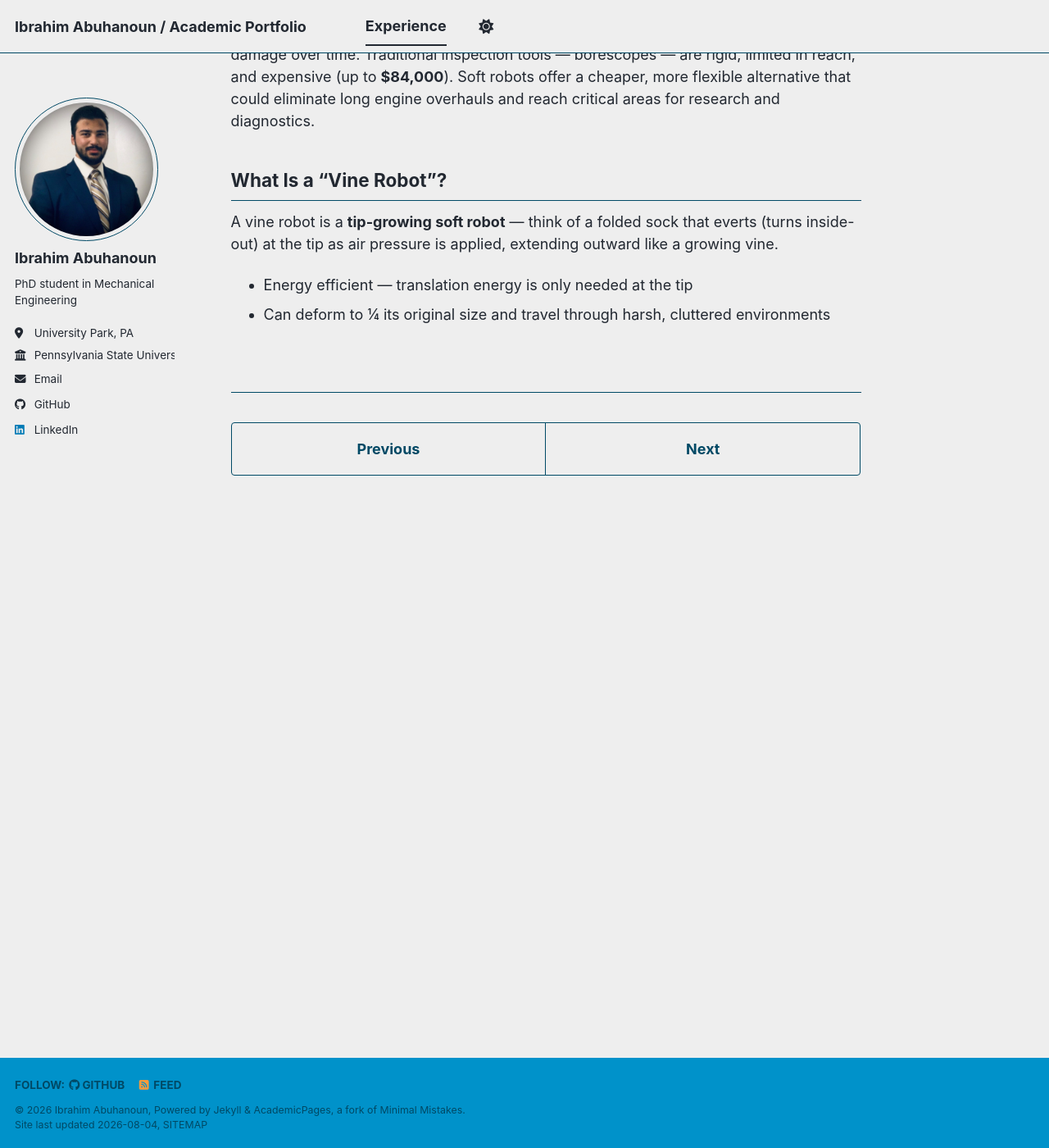
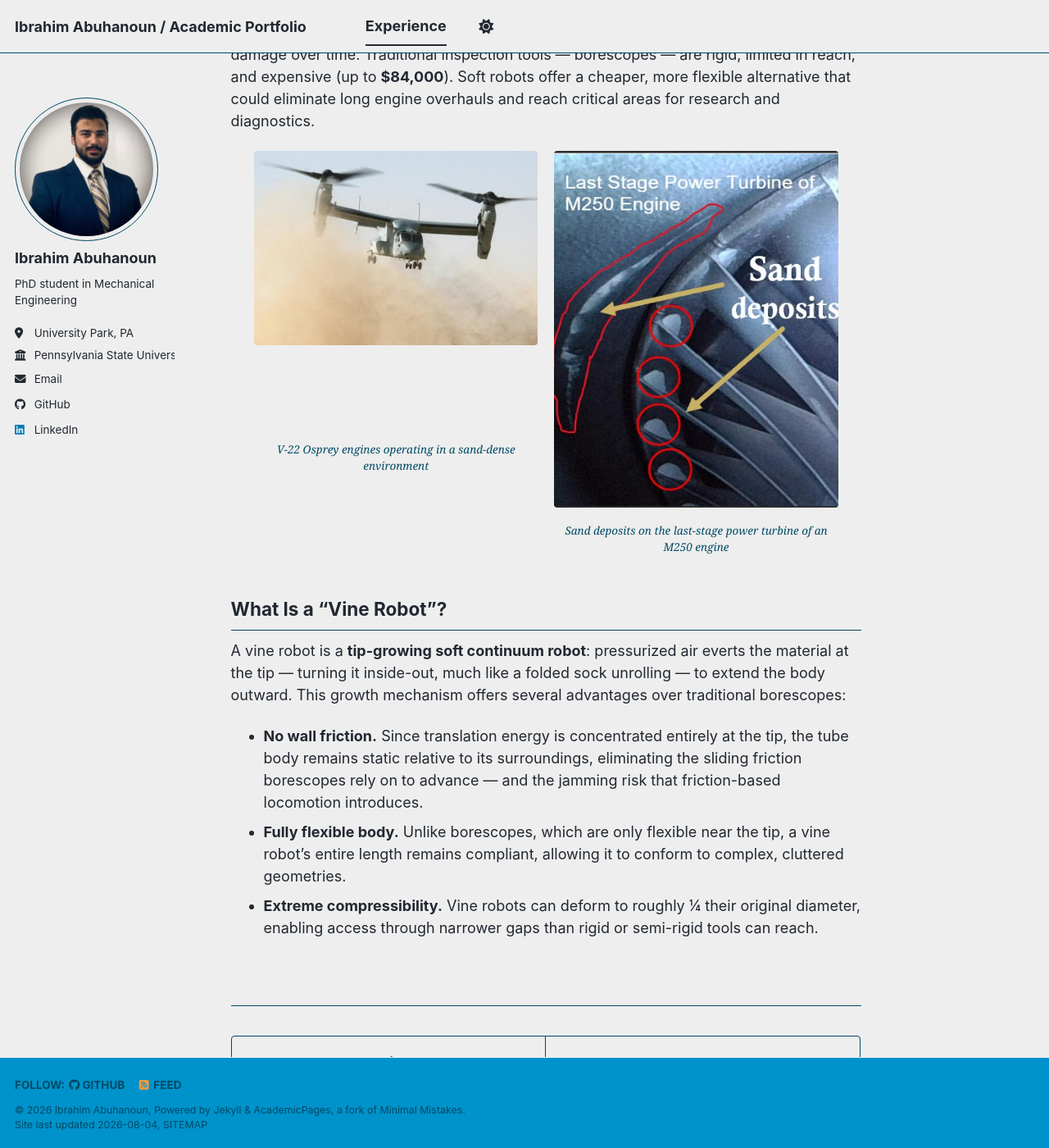
Before and after one commit to IbrahimAbuhanoun/IbrahimAbuhanoun.github.io, a Jekyll site: the page built from _portfolio/portfolio-1.md, in a window 1280 px wide and 1400 px high, scrolled down 267 px. Shown: the whole window at 82% size. Built offline with Jekyll 4.4.1, drawn with Linux system fonts in a browser that asks for light colours; a style sheet for code colours, icons or effects is not loaded.

Commit message:
Update portfolio-1.md

```diff
--- a/_portfolio/portfolio-1.md
+++ b/_portfolio/portfolio-1.md
@@ -3,14 +3,24 @@ title: "Master's Degree Experience"
 excerpt: "The objective of my master's work was to improve the design of a soft robot design concept called a Vine Robot and test its navigation capability in a simulated jet engine environment. This helps us determine whether cost-effective soft robots can be a potential substitute to more expensive inspection equipment like borescopes that are more flexible and are able to operate without requiring engine overhauls.<br><video width='700' controls style='display:block;margin:20px auto 0 auto;max-width:100%;'><source src='/Vine_Tube_Motion_With_Bullet_Cap.mp4' type='video/mp4'></video><span style='display:block;text-align:center;'><em><strong>Demonstration of tube navigating the simulated engine environment</strong></em></span>"
 collection: portfolio
 ---
+## Background & Motivation
+Engines operating in particle-dense environments (like sand or dust) suffer structural damage over time. Traditional inspection tools — borescopes — are rigid, limited in reach, and expensive (up to **$84,000**). Soft robots offer a cheaper, more flexible alternative that could eliminate long engine overhauls and reach critical areas for research and diagnostics.
 
-## Background & Motivation
-
-Engines operating in particle-dense environments (like sand or dust) suffer structural damage over time. Traditional inspection tools — borescopes — are rigid, limited in reach, and expensive (up to **$84,000**). Soft robots offer a cheaper, more flexible alternative that could eliminate long engine overhauls and reach critical areas for research and diagnostics.
+<div style="display:flex; justify-content:center; gap:20px; flex-wrap:wrap; margin-top:20px;">
+  <figure style="margin:0; text-align:center; max-width:45%;">
+    <img src="/images/Osprey_In_Sand.jpg" style="width:100%; border-radius:4px;">
+    <figcaption><em>V-22 Osprey engines operating in a sand-dense environment</em></figcaption>
+  </figure>
+  <figure style="margin:0; text-align:center; max-width:45%;">
+    <img src="/images/Sand_Deposits.jpg" style="width:100%; border-radius:4px;">
+    <figcaption><em>Sand deposits on the last-stage power turbine of an M250 engine</em></figcaption>
+  </figure>
+</div>
 
 ## What Is a "Vine Robot"?
 
-A vine robot is a **tip-growing soft robot** — think of a folded sock that everts (turns inside-out) at the tip as air pressure is applied, extending outward like a growing vine.
+A vine robot is a **tip-growing soft continuum robot**: pressurized air everts the material at the tip — turning it inside-out, much like a folded sock unrolling — to extend the body outward. This growth mechanism offers several advantages over traditional borescopes:
 
-- Energy efficient — translation energy is only needed at the tip
-- Can deform to ¼ its original size and travel through harsh, cluttered environments
+- **No wall friction.** Since translation energy is concentrated entirely at the tip, the tube body remains static relative to its surroundings, eliminating the sliding friction borescopes rely on to advance — and the jamming risk that friction-based locomotion introduces.
+- **Fully flexible body.** Unlike borescopes, which are only flexible near the tip, a vine robot's entire length remains compliant, allowing it to conform to complex, cluttered geometries.
+- **Extreme compressibility.** Vine robots can deform to roughly ¼ their original diameter, enabling access through narrower gaps than rigid or semi-rigid tools can reach.
```
